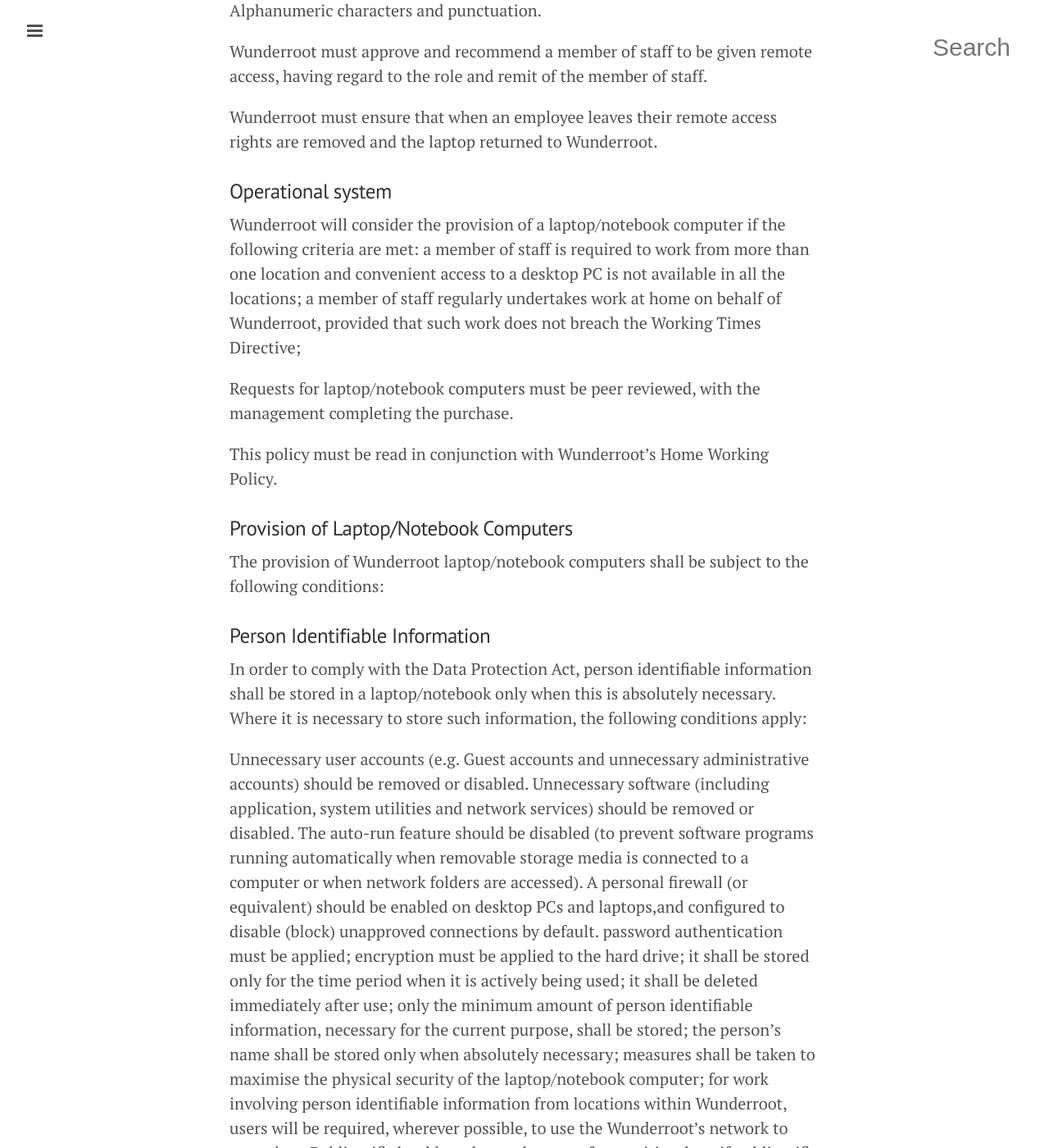
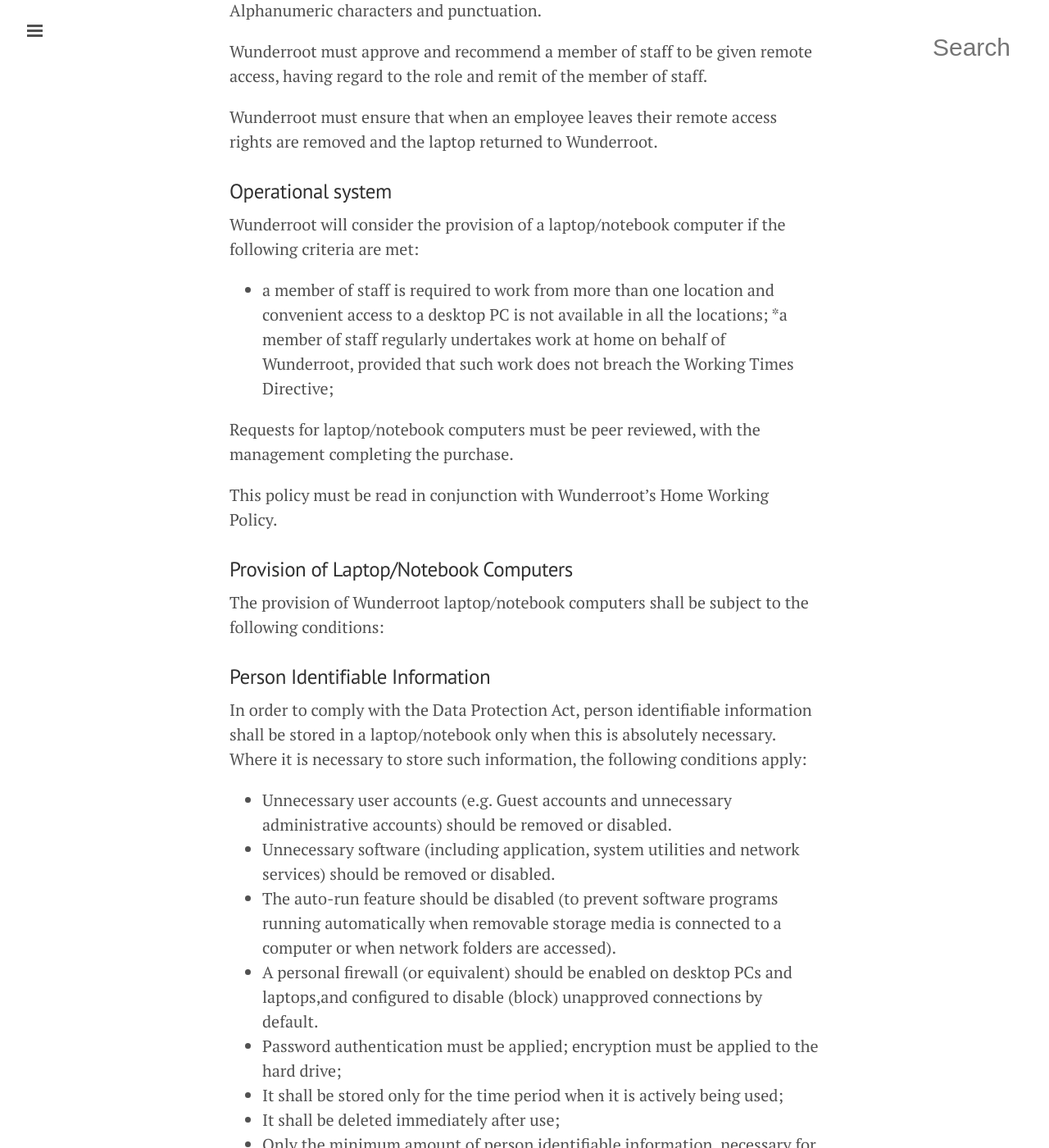
Before and after one commit to tormi/WunderWay, a Jekyll site: the page built from security/laptop-notebook-policy.md, in a window 1280 px wide and 1400 px high, scrolled down 1072 px. Shown: the whole window at 82% size. Built offline with Jekyll 4.4.1, drawn with Linux system fonts in a browser that asks for light colours; nearby versions of some CDN libraries; Markdown is read by kramdown in place of the engine named in the settings; some of the changed text lies outside the part shown.

Commit message:
laptop policy formatting

```diff
--- a/security/laptop-notebook-policy.md
+++ b/security/laptop-notebook-policy.md
@@ -13,15 +13,15 @@
 Location
 This policy is applicable to all staff, contractors and volunteers working within Wunderroot.
 
-<h2>Responsibility</h2>
+## Responsibility
 
-<h3>Users</h3>
+### Users
 
 Laptops/notebooks and media must be handled and stored securely. In cars they must be stored out of sight when the car is left unattended e.g. in boot.
 When users are travelling, laptops/notebooks (and media) should not be left unattended in public places and should always be carried as hand luggage when travelling by public transport.
 Unofficial, unauthorised or unlicensed software must not be loaded on laptops/notebooks.
 
-<h3>Wunderroot</h3>
+### Wunderroot
 
 Wunderroot should ensure the correct configuration of the laptop/notebooks i.e. hard drives are encrypted to 256 bit, Data Loss Protection (DLP) software is installed and all relevant group policies are enforced. All laptops must be password protected with a password over 16 characters long containing both Alphanumeric characters and punctuation.
 
@@ -29,49 +29,49 @@
 
 Wunderroot must ensure that when an employee leaves their remote access rights are removed and the laptop returned to Wunderroot.
 
-<h3>Operational system</h3>
+### Operational system
 
 Wunderroot will consider the provision of a laptop/notebook computer if the following criteria are met:
-a member of staff is required to work from more than one location and convenient access to a desktop PC is not available in all the locations;
-a member of staff regularly undertakes work at home on behalf of Wunderroot, provided that such work does not breach the Working Times Directive;
+* a member of staff is required to work from more than one location and convenient access to a desktop PC is not available in all the locations;
+*a member of staff regularly undertakes work at home on behalf of Wunderroot, provided that such work does not breach the Working Times Directive;
 
 Requests for laptop/notebook computers must be peer reviewed, with the management completing the purchase.
 
 This policy must be read in conjunction with Wunderroot’s Home Working Policy.
 
-<h3>Provision of Laptop/Notebook Computers</h3>
+### Provision of Laptop/Notebook Computers
 
 The provision of Wunderroot laptop/notebook computers shall be subject to the following conditions:
 
-<h3>Person Identifiable Information</h3>
+### Person Identifiable Information
 
 In order to comply with the Data Protection Act, person identifiable information shall be stored in a laptop/notebook only when this is absolutely necessary. Where it is necessary to store such information, the following conditions apply:
 
-Unnecessary user accounts (e.g. Guest accounts and unnecessary administrative accounts) should be removed or disabled.
-Unnecessary software (including application, system utilities and network services) should be removed or disabled.
-The auto-run feature should be disabled (to prevent software programs running automatically when removable storage media is connected to a computer or when network folders are accessed).
-A personal firewall (or equivalent) should be enabled on desktop PCs and laptops,and configured to disable (block) unapproved connections by default.
-password authentication must be applied;
+* Unnecessary user accounts (e.g. Guest accounts and unnecessary administrative accounts) should be removed or disabled.
+* Unnecessary software (including application, system utilities and network services) should be removed or disabled.
+* The auto-run feature should be disabled (to prevent software programs running automatically when removable storage media is connected to a computer or when network folders are accessed).
+* A personal firewall (or equivalent) should be enabled on desktop PCs and laptops,and configured to disable (block) unapproved connections by default.
+* Password authentication must be applied;
 encryption must be applied to the hard drive;
-it shall be stored only for the time period when it is actively being used;
-it shall be deleted immediately after use;
-only the minimum amount of person identifiable information, necessary for the current purpose, shall be stored;
-the person’s name shall be stored only when absolutely necessary;
-measures shall be taken to maximise the physical security of the laptop/notebook computer;
-for work involving person identifiable information from locations within Wunderroot, users will be required, wherever possible, to use the Wunderroot’s network to store data.
-Public wifi should not be used to transfer sensitive data, if public wifi is unavoidable, the Wunderroot VPN should be used.
+* It shall be stored only for the time period when it is actively being used;
+* It shall be deleted immediately after use;
+* Only the minimum amount of person identifiable information, necessary for the current purpose, shall be stored;
+* The person’s name shall be stored only when absolutely necessary;
+* Measures shall be taken to maximise the physical security of the laptop/notebook computer;
+* For work involving person identifiable information from locations within Wunderroot, users will be required, wherever possible, to use the Wunderroot’s network to store data.
+* Public wifi should not be used to transfer sensitive data, if public wifi is unavoidable, the Wunderroot VPN should be used.
 
 Wunderroot laptops/notebooks are provided for business use only.
 
-<h3>Backups</h3>
+### Backups
 
 It is not permissible for Wunderroot data to be stored solely on the hard disk of a laptop or notebook. Users of Wunderroot laptops/notebooks are responsible for ensuring that all Wunderroot data used on the laptops/notebooks is backed up. Common practice is for data to be stored on network or shared drives as these are backed centrally.
 
-<h3>Wunderroot’s Right to Inspect Data</h3>
+### Wunderroot’s Right to Inspect Data
 
 All data and software held on Wunderroot laptops/notebooks may be inspected by authorised staff at any time and without warning.  Users may be required to remove software and/or data which are deemed to be inappropriate.
 
-<h3>Software maintenance</h3>
+### Software maintenance
 
 As Wunderroot predominantly use Apple Mac computers it is priority to outline maintaining security on OSX. Periodically, Apple releases free updates for OSX software. Updates should be set to run automatically. These include important security updates that protect Apple computers from potential threats.
 
@@ -79,18 +79,17 @@
 
 Updates suggested by other software vendors used for products used by Wunderroot should also be implemented.
 
-
-<h3>Hardware faults</h3>
+### Hardware faults
 
 Any hardware faults are to be monitored by the Wunderroot user and reported to the Wunderroot management. All Apple products are covered by Applecare and can be fixed under the policies outlined by Apple.  Replacement items can be requested using the peer review outlined in the Wunderroot hardware and software purchasing documents.
 
-<h3>Laptop Insurance</h3>
+### Laptop Insurance
 
 All wunderroot hardware is insured both within the UK and abroad.
 
-<h3>Disposal of Wunderoot Hardware</h3>
+### Disposal of Wunderoot Hardware
 
-After 2 years of use any wunderroot hardware will become the property of the user who requested its original purchase.
-This is supported by the wunderroot ISMS data policy whereby no company information is kept on laptops and computers but is stored in a central location, this prevents the need to destroy company laptops.
+After 2 years of use any Wunderroot hardware will become the property of the user who requested its original purchase.
+This is supported by the Wunderroot ISMS data policy whereby no company information is kept on laptops and computers but is stored in a central location, this prevents the need to destroy company laptops.
 
 If a user leaves the company before 2 years any hardware can be purchased from Wunderroot for a cost that represents its current value.
```
